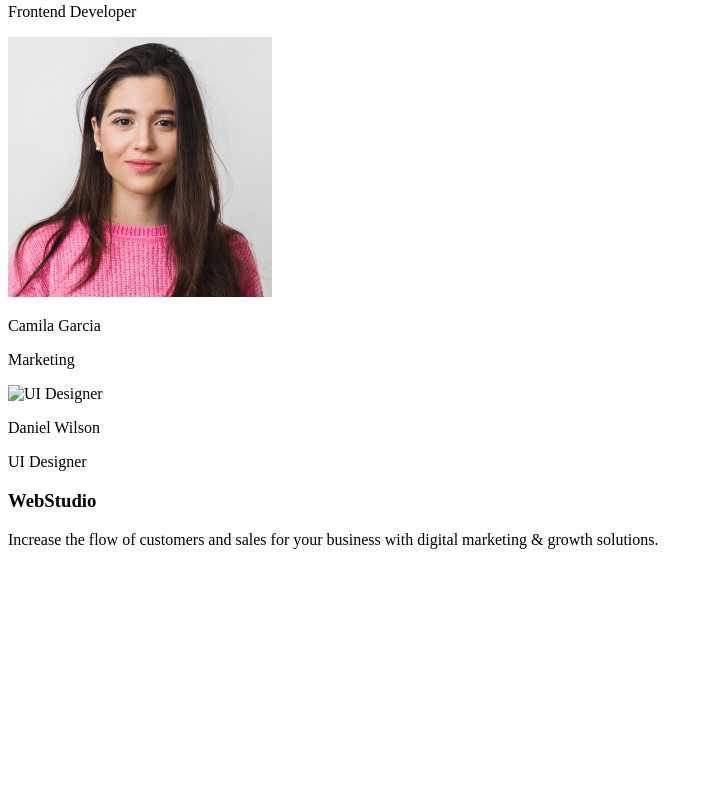
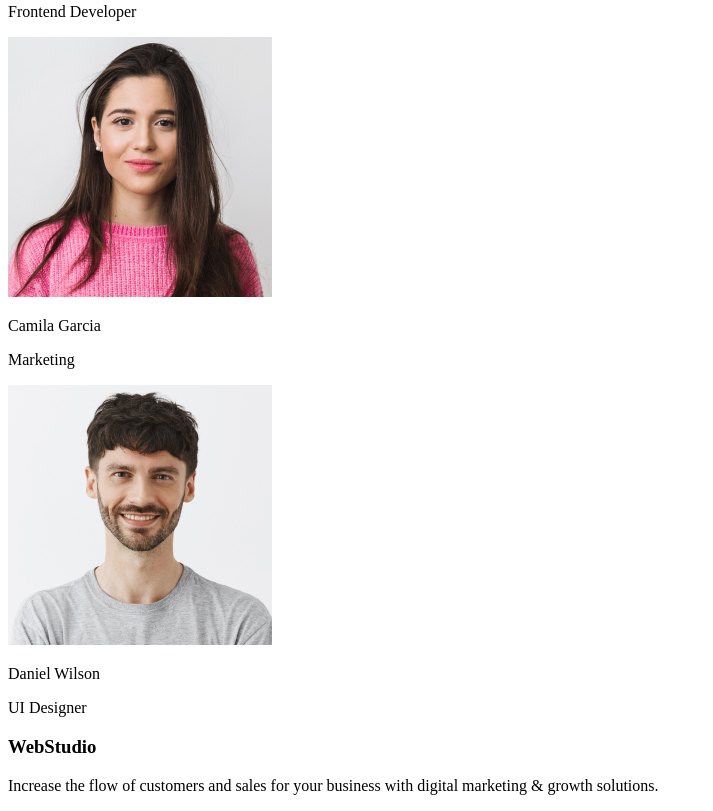
Before and after one commit to Yur32/-goit-markup-hw-01, a plain HTML site: page index.html in a window 1280 px wide. Shown: the part 1946-2757 px from the top of the page, without its empty margins (0-713 px from the left). Before the commit the page ends 2511 px from the top, so only its background shows below. Drawn offline with Linux system fonts and the light colour scheme.

Commit message:
Update index.html

```diff
--- a/index.html
+++ b/index.html
@@ -59,7 +59,7 @@
                     <p class="bio">Marketing</p>
                 </div>
                 <div>
-                    <img src="./image/img _4.jpg" alt="UI Designer">
+                    <img src="./image/img_4.jpg" alt="UI Designer">
                     <p class="employer">Daniel Wilson</p>
                     <p class="bio">UI Designer</p>
                 </div>
```
